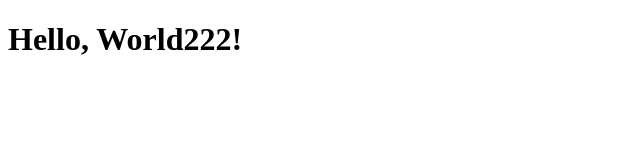
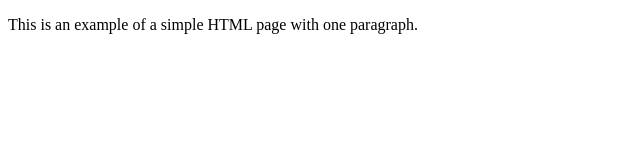
Before and after one commit to taburoglu/Front_End_Trials, a plain HTML site: page index.html in a window 1280 px wide. Shown: the whole page, without its empty margins (0-640 px from the left). Drawn offline with Linux system fonts and the light colour scheme.

Commit message:
Update index.html

```diff
--- a/index.html
+++ b/index.html
@@ -1,9 +1,9 @@
 <!DOCTYPE html>
 <html>
-<head>
-  <title>Hello, World222!</title>
-</head>
-<body>
-  <h1>Hello, World222!</h1>
-</body>
+    <head>
+        <title>Example</title>
+    </head>
+    <body>
+        <p>This is an example of a simple HTML page with one paragraph.</p>
+    </body>
 </html>
```
